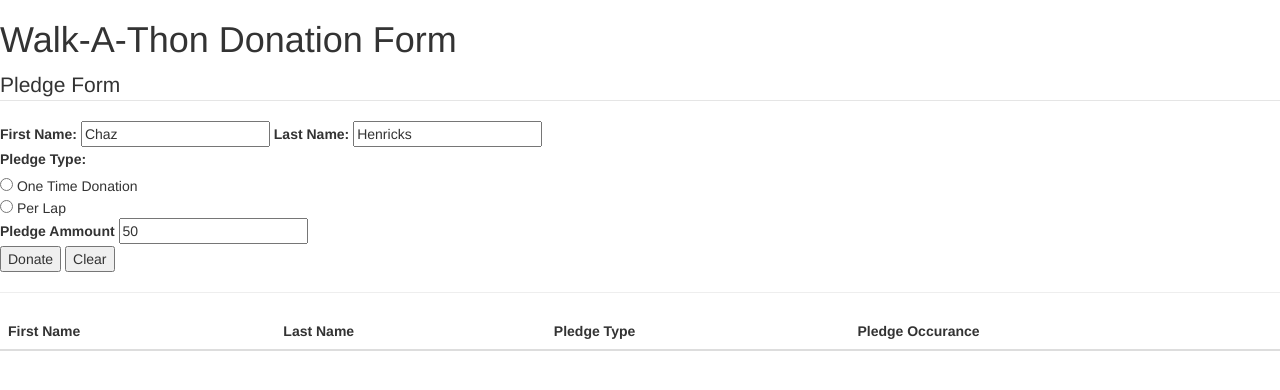
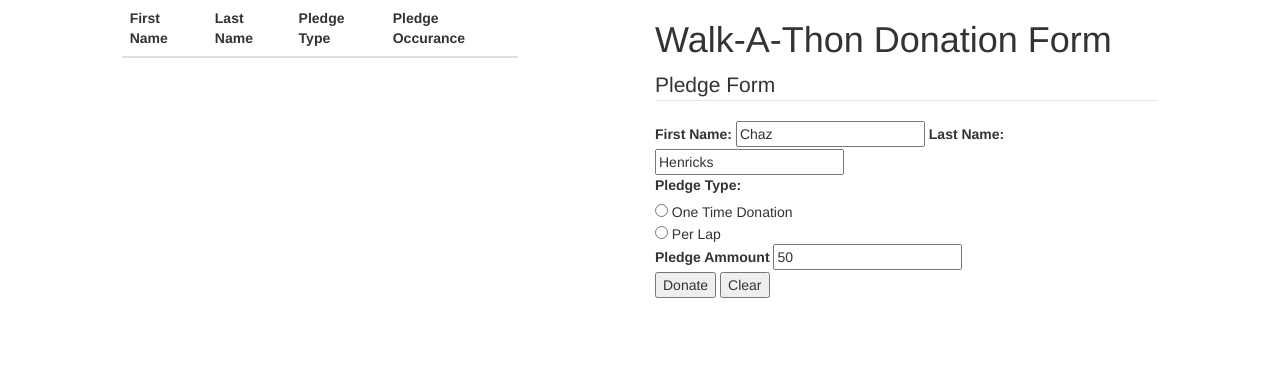
Before and after one commit to chazhenricks/walkathon, a plain HTML site: page index.html in a window 1280 px wide. Drawn offline with Linux system fonts and the light colour scheme.

Commit message:
bootstrap is a pain in the ass

```diff
--- a/index.html
+++ b/index.html
@@ -5,7 +5,9 @@
     <link rel="stylesheet" type="text/css" href="bootstrap/bootstrap.min.css">
 </head>
 <body>
-
+<div class="container-fluid">
+    <div class="row">
+        <div class="col-md-6 col-lg-5 col-lg-push-5 col-lg-offset-1 donor-form">
             <h1> Walk-A-Thon Donation Form</h1>
 
                 <fieldset>
@@ -27,11 +29,9 @@
                     <button id="btn-donate"> Donate </button>
                     <button id="btn-clear">Clear</button>
                 </fieldset>
+            </div> <!-- End col-md-8 donor-form -->
 
-<hr>
-
-<div id="print-div"></div>
-
+        <div class="col-md-6 col-lg-4 col-lg-pull-6 col-lg-offset-1 donor-table">
             <table class ="table table-striped">
                 <thead>
                     <tr id="table-row-header">
@@ -44,7 +44,10 @@
                 <tbody id="donor-table-info">
                 </tbody>
             </table>
+        </div> <!-- End col-md-4 donor-table -->
 
+    </div> <!-- End Row -->
+</div> <!-- End Page Container -->
 
 
 
```
Lines whose indentation alone changed are shown as unchanged.
